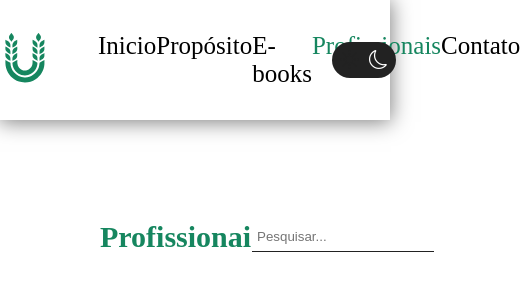
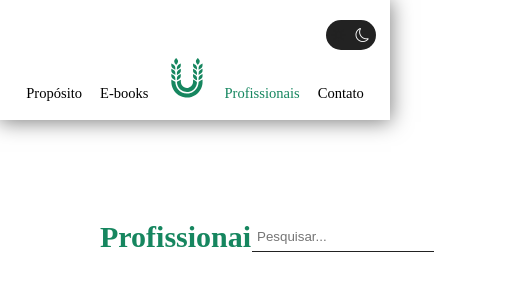
Before and after one commit to Marques894/Utopia, a plain HTML site: page profissionais.html in a window 390 px wide. Shown: the whole page, 520 px wide, since content can reach past the window. Drawn offline with nearby package versions, Linux system fonts and the light colour scheme.

Commit message:
header update

```diff
--- a/css/contato.css
+++ b/css/contato.css
@@ -19,21 +19,34 @@ body {
 
 
 /**********************************Header********************************/
-
 .tape-one {
     height: 120px;
     display: flex;
-    justify-content: space-around;
+    justify-content: center;
     align-items: center;
-
     box-shadow: 0px 1px 20px 1px rgba(2, 2, 2, 0.514);
 }
 
+.box-one {
+    display: flex;
+    justify-content: center;
+    align-items: center;
+    position: absolute;
+    margin-left: 90%;
+
+}
+
 .tape-one nav {
-    margin-left: 48px;
+
     display: flex;
-    justify-content: space-between;
-    width: 60%;
+    justify-content: center;
+    gap: 150px;
+    align-items: end;
+    width: 100%;
+}
+
+.tape-one nav img {
+    width: 50px;
 }
 
 .tape-one a {
@@ -44,6 +57,7 @@ body {
 
 .tape-one a:hover {
     color: rgba(22, 134, 95, 1);
+
 }
 
 #color-green-acesso {
@@ -239,3 +253,42 @@ button {
 }
 
 /***********************************Main*********************************/
+
+@media screen and (max-width: 600px) {
+
+    .tape-one {
+        flex-direction: column;
+        width: 100%;
+    }
+
+    .box-one {
+        display: flex;
+        gap: 60%;
+        margin-bottom: 50px;
+        margin-right: 40px;
+    }
+
+    .tape-one nav {
+        padding-top: 40px;
+        width: 90%;
+        display: flex;
+        gap: 18px;
+        font-size: 130%;
+    }
+
+    .tape-one nav img {
+        width: 40px;
+    }
+
+    .tape-one a {
+        font-size: 70%;
+    }
+
+
+    .tape-one label {
+        width: 50px;
+        height: 30px;
+        font-size: 14px;
+    }
+
+}
--- a/css/e-book.css
+++ b/css/e-book.css
@@ -23,23 +23,34 @@ body {
 
 
 /**********************************Header********************************/
-
-
-
 .tape-one {
-    width: 100%;
     height: 120px;
     display: flex;
-    justify-content: space-around;
+    justify-content: center;
     align-items: center;
     box-shadow: 0px 1px 20px 1px rgba(2, 2, 2, 0.514);
 }
 
+.box-one {
+    display: flex;
+    justify-content: center;
+    align-items: center;
+    position: absolute;
+    margin-left: 90%;
+
+}
+
 .tape-one nav {
-    margin-left: 48px;
+
     display: flex;
-    justify-content: space-between;
-    width: 60%;
+    justify-content: center;
+    gap: 150px;
+    align-items: end;
+    width: 100%;
+}
+
+.tape-one nav img {
+    width: 50px;
 }
 
 .tape-one a {
@@ -50,19 +61,20 @@ body {
 
 .tape-one a:hover {
     color: rgba(22, 134, 95, 1);
+
 }
 
-#color-green-acesso{
+#color-green-acesso {
     color: rgba(22, 134, 95, 1);
 }
 
 
 
 
-
-
 input[type="checkbox"] {
     display: none;
+    background-color: pink;
+
 }
 
 
@@ -75,8 +87,6 @@ label {
     justify-content: center;
     align-items: center;
     gap: 10px;
-    position: relative;
-
 }
 
 label i {
@@ -89,16 +99,9 @@ label .bi-sun {
     color: rgba(34, 34, 34, 1);
 }
 
-
-
-
-
 .dark-mode label {
     background-color: white;
 }
-
-
-
 
 .dark-mode,
 .dark-mode header {
@@ -111,23 +114,18 @@ label .bi-sun {
 
 .dark-mode .tape-one a:hover {
     color: rgba(22, 134, 95, 1);
+    ;
 }
-
-/**********************************Header********************************/
 
 
 
-/***********************************Main*********************************/
+
 main {
     flex: 1;
     /*Faz a divisão correta de acordo com o tamanho da tela*/
     height: 100%;
 
 }
-
-
-
-
 
 .section-title {
     max-width: 100%;
@@ -225,3 +223,42 @@ input {
     color: white;
 }
 /***********************************Main*********************************/
+
+@media screen and (max-width: 600px) {
+
+    .tape-one {
+        flex-direction: column;
+        width: 100%;
+    }
+
+    .box-one {
+        display: flex;
+        gap: 60%;
+        margin-bottom: 50px;
+        margin-right: 40px;
+    }
+
+    .tape-one nav {
+        padding-top: 40px;
+        width: 90%;
+        display: flex;
+        gap: 18px;
+        font-size: 130%;
+    }
+
+    .tape-one nav img {
+        width: 40px;
+    }
+
+    .tape-one a {
+        font-size: 70%;
+    }
+
+
+    .tape-one label {
+        width: 50px;
+        height: 30px;
+        font-size: 14px;
+    }
+
+}
--- a/css/profissionais.css
+++ b/css/profissionais.css
@@ -19,20 +19,34 @@ body {
 
 
 /**********************************Header********************************/
+.tape-one {
+    height: 120px;
+    display: flex;
+    justify-content: center;
+    align-items: center;
+    box-shadow: 0px 1px 20px 1px rgba(2, 2, 2, 0.514);
+}
 
-.tape-one {
-height: 120px;
-display: flex;
-justify-content: space-around;
-align-items: center;
-box-shadow: 0px 1px 20px 1px rgba(2, 2, 2, 0.514);
+.box-one {
+    display: flex;
+    justify-content: center;
+    align-items: center;
+    position: absolute;
+    margin-left: 90%;
+
 }
 
 .tape-one nav {
-    margin-left: 48px;
+
     display: flex;
-    justify-content: space-between;
-    width: 60%;
+    justify-content: center;
+    gap: 150px;
+    align-items: end;
+    width: 100%;
+}
+
+.tape-one nav img {
+    width: 50px;
 }
 
 .tape-one a {
@@ -41,26 +55,25 @@ box-shadow: 0px 1px 20px 1px rgba(2, 2, 2, 0.514);
     font-size: 25px;
 }
 
-.tape-one  a:hover {
+.tape-one a:hover {
     color: rgba(22, 134, 95, 1);
+
 }
 
-#color-green-acesso{
+#color-green-acesso {
     color: rgba(22, 134, 95, 1);
 }
 
 
 
 
-
-
 input[type="checkbox"] {
     display: none;
+    background-color: pink;
 }
 
-
 label {
-    background-color:rgba(34, 34, 34, 1);
+    background-color: rgba(34, 34, 34, 1);
     font-size: 19px;
     padding: 6px 8px;
     border-radius: 100px;
@@ -68,8 +81,6 @@ label {
     justify-content: center;
     align-items: center;
     gap: 10px;
-    position: relative;
-
 }
 
 label i {
@@ -82,20 +93,13 @@ label .bi-sun {
     color: rgba(34, 34, 34, 1);
 }
 
-
-
-
-
-.dark-mode label{
+.dark-mode label {
     background-color: white;
 }
 
-
-
-
 .dark-mode,
 .dark-mode header {
-    background-color:rgba(34, 34, 34, 1);
+    background-color: rgba(34, 34, 34, 1);
 }
 
 .dark-mode .tape-one a {
@@ -104,18 +108,13 @@ label .bi-sun {
 
 .dark-mode .tape-one a:hover {
     color: rgba(22, 134, 95, 1);
+    ;
 }
-
-/**********************************Header********************************/
 
 
 
 
 
-
-
-
-/***********************************Main*********************************/
 main {
     flex: 1;
     /*Faz a divisão correta de acordo com o tamanho da tela*/
@@ -168,3 +167,42 @@ input {
 }
 
 /***********************************Main*********************************/
+
+@media screen and (max-width: 600px) {
+
+    .tape-one {
+        flex-direction: column;
+        width: 100%;
+    }
+
+    .box-one {
+        display: flex;
+        gap: 60%;
+        margin-bottom: 50px;
+        margin-right: 40px;
+    }
+
+    .tape-one nav {
+        padding-top: 40px;
+        width: 90%;
+        display: flex;
+        gap: 18px;
+        font-size: 130%;
+    }
+
+    .tape-one nav img {
+        width: 40px;
+    }
+
+    .tape-one a {
+        font-size: 70%;
+    }
+
+
+    .tape-one label {
+        width: 50px;
+        height: 30px;
+        font-size: 14px;
+    }
+
+}
--- a/css/proposito.css
+++ b/css/proposito.css
@@ -11,7 +11,10 @@ body {
     height: 100vh;
     display: flex;
     flex-direction: column;
+}
 
+::-webkit-scrollbar {
+    display: none;
 }
 
 /**********************************Header********************************/
@@ -20,25 +23,28 @@ body {
     display: flex;
     justify-content: center;
     align-items: center;
-    flex-direction: column;
     box-shadow: 0px 1px 20px 1px rgba(2, 2, 2, 0.514);
 }
 
 .box-one {
     display: flex;
-    justify-content: end;
+    justify-content: center;
     align-items: center;
-    width: 100%;
-    padding-right: 100px;
-    background-color: blue;
+    position: absolute;
+    margin-left: 90%;
 
 }
 
 .tape-one nav {
     display: flex;
     justify-content: center;
+    gap: 150px;
+    align-items: end;
     width: 100%;
-    background-color: red;
+}
+
+.tape-one nav img {
+    width: 50px;
 }
 
 
@@ -71,8 +77,6 @@ label {
     justify-content: center;
     align-items: center;
     gap: 10px;
-    position: relative;
-    background-color: blue;
 }
 
 label i {
@@ -85,15 +89,9 @@ label .bi-sun {
     color: rgba(34, 34, 34, 1);
 }
 
-
-
-
-
 .dark-mode label {
     background-color: white;
 }
-
-
 
 
 .dark-mode,
@@ -175,32 +173,32 @@ section p {
 
 @media screen and (max-width: 600px) {
 
-    .tape-one  {
+    .tape-one {
+        flex-direction: column;
         width: 100%;
-        background-color: pink;
     }
 
     .box-one {
         display: flex;
         gap: 60%;
-        background-color: blue;
+        margin-bottom: 50px;
+        margin-right: 40px;
+    }
+
+    .tape-one nav {
+        padding-top: 40px;
+        width: 90%;
+        display: flex;
+        gap: 18px;
+        font-size: 130%;
+    }
+
+    .tape-one nav img {
+        width: 40px;
     }
 
     .tape-one a {
         font-size: 70%;
-        display: flex;
-    }
-
-    .tape-one nav {
-        display: flex;
-        width: 100%;
-        height: 50px;
-        display: flex;
-        justify-content: center;
-        align-items: center;
-        gap: 18px;
-        font-size: 25px;
-        background-color: red;
     }
 
 
--- a/css/style.css
+++ b/css/style.css
@@ -3,6 +3,7 @@
     margin: 0;
     padding: 0;
     transition: 0.5s;
+
 }
 
 body {
@@ -17,10 +18,10 @@ body {
 /**********************************Header********************************/
 
 .tape-one {
-height: 120px;
-display: flex;
-justify-content: center;
-align-items: center;
+    height: 120px;
+    display: flex;
+    justify-content: center;
+    align-items: center;
 
 }
 
@@ -37,13 +38,13 @@ align-items: center;
 
     display: flex;
     justify-content: center;
-    gap: 100px;
+    gap: 150px;
     align-items: end;
     width: 100%;
+}
 
-    img {
-        width: 50px;
-    }
+.tape-one nav img {
+    width: 50px;
 }
 
 .tape-one a {
@@ -52,12 +53,12 @@ align-items: center;
     font-size: 25px;
 }
 
-.tape-one  a:hover {
+.tape-one a:hover {
     color: rgba(22, 134, 95, 1);
 
 }
 
-#color-green-acesso{
+#color-green-acesso {
     color: rgba(22, 134, 95, 1);
 }
 
@@ -72,7 +73,7 @@ input[type="checkbox"] {
 
 
 label {
-    background-color:rgba(34, 34, 34, 1);
+    background-color: rgba(34, 34, 34, 1);
     font-size: 19px;
     padding: 6px 8px;
     border-radius: 100px;
@@ -92,13 +93,13 @@ label .bi-sun {
     color: rgba(34, 34, 34, 1);
 }
 
-.dark-mode label{
+.dark-mode label {
     background-color: white;
 }
 
 .dark-mode,
 .dark-mode header {
-    background-color:rgba(34, 34, 34, 1);
+    background-color: rgba(34, 34, 34, 1);
 }
 
 .dark-mode .tape-one a {
@@ -106,13 +107,15 @@ label .bi-sun {
 }
 
 .dark-mode .tape-one a:hover {
-    color: rgba(22, 134, 95, 1);;
+    color: rgba(22, 134, 95, 1);
+    ;
 }
 
 .dark-mode .tape-three {
     background-color: white;
     color: rgba(34, 34, 34, 1);
 }
+
 .dark-mode .tape-three p {
     color: rgba(22, 134, 95, 1);
 }
@@ -126,7 +129,7 @@ label .bi-sun {
 .tape-two {
     background-color: rgba(22, 134, 95, 1);
     width: 100%;
-    height: 50px;
+    height: 40px;
     display: flex;
     justify-content: center;
     align-items: center;
@@ -142,13 +145,13 @@ label .bi-sun {
 
 .tape-three {
     background-color: rgba(34, 34, 34, 1);
-    height: 50px;
+    height: 40px;
     display: flex;
     justify-content: center;
     align-items: center;
 }
 
-.tape-three p{
+.tape-three p {
     color: rgba(22, 134, 95, 1);
     font-size: 25px;
 }
@@ -160,12 +163,13 @@ label .bi-sun {
 
 main {
 
-    flex:1; /*Faz a divisão*/
+    flex: 1;
+    /*Faz a divisão*/
 }
 
 .center {
     height: 100%;
-    display:flex;
+    display: flex;
     justify-content: center;
     align-items: center;
     flex-direction: column;
@@ -180,7 +184,8 @@ main {
 
 /*Dark Mode*/
 
-.dark-mode .center p { /*Muda a cordo do "Utopia"*/
+.dark-mode .center p {
+    /*Muda a cordo do "Utopia"*/
     color: white;
 }
 
@@ -190,10 +195,11 @@ main {
 
 @media screen and (max-width: 600px) {
 
-    .tape-one  {
+    .tape-one {
         flex-direction: column;
         width: 100%;
     }
+
     .box-one {
         display: flex;
         gap: 60%;
--- a/profissionais.html
+++ b/profissionais.html
@@ -18,19 +18,17 @@
     <header>
         <div class="tape-one">
 
-            <div>
-                <img src="image/logo.svg" alt="" width="50px">
-            </div>
-
             <nav>
-                <a href="./index.html">Inicio</a>
-                <a href="./proposito.html">Propósito</a>
+                <a  href="./proposito.html">Propósito</a>
                 <a href="./e-books.html">E-books</a>
-                <a href="" id="color-green-acesso">Profissionais</a>
+                <a href="./index.html">
+                    <img src="image/logo.svg" alt="">
+                </a>
+                <a id="color-green-acesso" href="./profissionais.html">Profissionais</a>
                 <a href="./contato.html">Contato</a>
             </nav>
 
-            <div>
+            <div class="box-one">
                 <input type="checkbox" name="change-theme" id="change-theme" />
                 <label for="change-theme">
                     <i class="bi bi-sun"></i>
```
Also changed, not shown: contato.html (+6 -8 lines), e-books.html (+6 -8 lines), proposito.html (+10 -15 lines).
